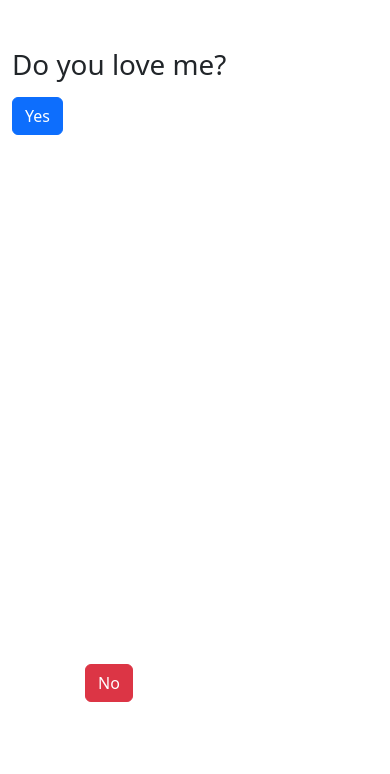
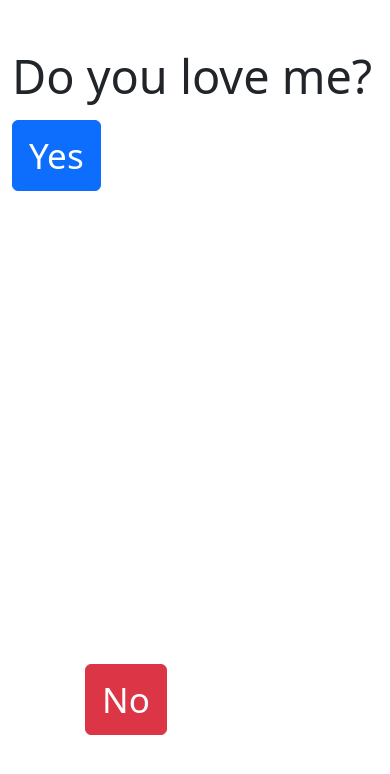
Before and after one commit to Sama-ndari/Love, a plain HTML site: page index.html in a window 390 px wide. Drawn offline with nearby package versions, Linux system fonts and the light colour scheme.

Commit message:
first commmit

```diff
--- a/index.html
+++ b/index.html
@@ -46,10 +46,40 @@
             position: absolute;
             left: 0;
             top: 0;
+            font-size: 4vw; /* Relative font size based on viewport width */
+            padding: 1rem 2rem;
+        }
+
+        #yes-button {
+                font-size: 4vw; /* Adjust the font size for smaller screens */
+                padding: 1rem 2rem; /* Adjust the padding for smaller screens */
+            }
+
+        h1 {
+            font-size: 6vw; /* Relative font size based on viewport width */
+            margin-top: 5vh; /* Relative margin based on viewport height */
+        }
+
+        @media (max-width: 576px) {
+            /* Styles for screens smaller than or equal to 576px */
+            #no-button {
+                font-size: 9vw; /* Adjust the font size for smaller screens */
+                padding: 0.5rem 1rem; /* Adjust the padding for smaller screens */
+            }
+
+            #yes-button {
+                font-size: 9vw; /* Adjust the font size for smaller screens */
+                padding: 0.5rem 1rem; /* Adjust the padding for smaller screens */
+            }
+
+            h1 {
+                font-size: 12vw; /* Adjust the font size for smaller screens */
+                margin-top: 10vh; /* Adjust the margin for smaller screens */
+            }
         }
     </style>
 </head>
-<body>
+<body class="vh-100">
     <div class="container">
         <h1 class="mt-5">Do you love me?</h1>
         <div class="mt-3">
```
